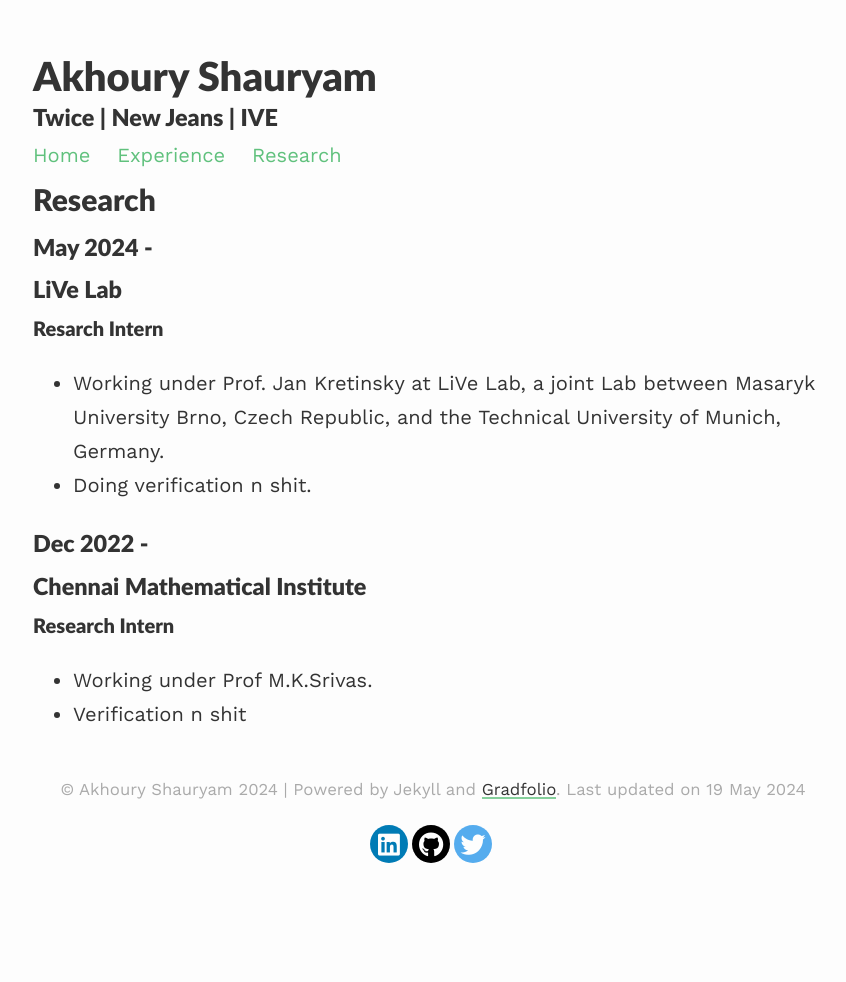
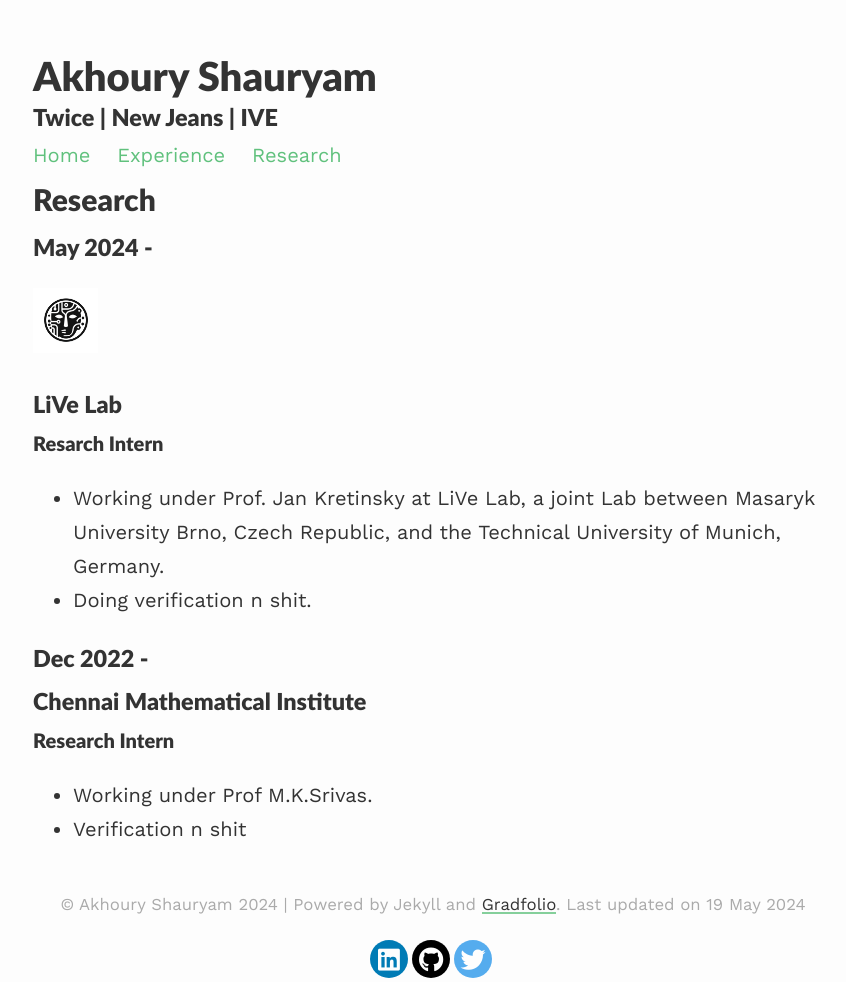
Before and after one commit to Satan-Claws/Satan-Claws.github.io, a Jekyll site: the page built from _pages/Research.md, in a window 1280 px wide. Shown: the whole page, without its empty margins (207-1053 px from the left). Built offline with Jekyll 4.4.1, drawn with Linux system fonts in a browser that asks for light colours; nearby versions of some CDN libraries.

Commit message:
Update Research.md

```diff
--- a/_pages/Research.md
+++ b/_pages/Research.md
@@ -8,6 +8,7 @@
 
 
 ### May 2024 -
+<img src="/assets/images/LiVe.png" height="65">
 
 ### LiVe Lab
 #### Resarch Intern
```
